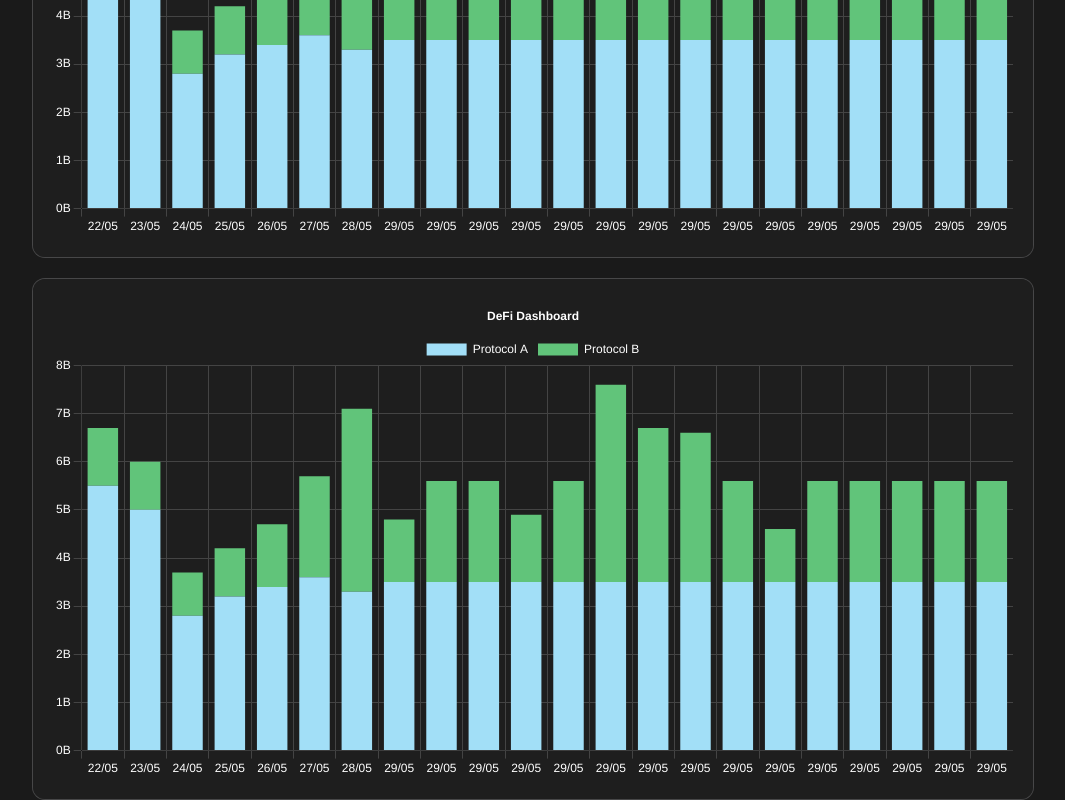
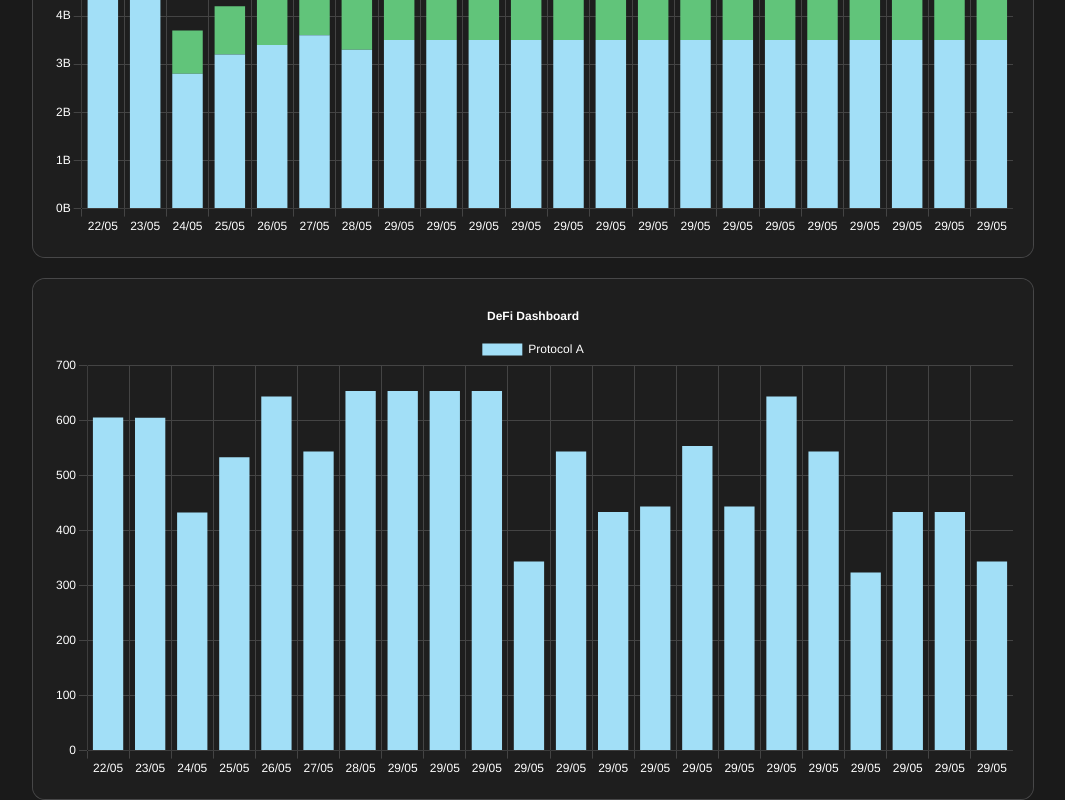
Before and after one commit to paqsa/solscan-clone, a React (Vite) app: page / in a window 1280 px wide. Shown: the part 1484-2284 px from the top of the page, without its empty margins (107-1172 px from the left). Built offline with nearby package versions, Linux system fonts and the light colour scheme.

Commit message:
average ping time solana

```diff
--- a/src/components/averagePing/pingtime.jsx
+++ b/src/components/averagePing/pingtime.jsx
@@ -19,13 +19,8 @@ const DeFiStackedBarChart = () => {
     datasets: [
       {
         label: 'Protocol A',
-        data: [5.5, 5, 2.8, 3.2, 3.4, 3.6, 3.3, 3.5, 3.5, 3.5, 3.5, 3.5, 3.5, 3.5, 3.5, 3.5, 3.5, 3.5, 3.5, 3.5, 3.5, 3.5],
+        data: [605.5, 605, 432.8, 533.2, 643.4, 543.6, 653.3, 653.5, 653.5, 653.5, 343.5, 543.5, 433.5, 443.5, 553.5, 443.5, 643.5, 543.5, 323.5, 433.5, 433.5, 343.5],
         backgroundColor: '#A2DFF7',
-      },
-      {
-        label: 'Protocol B',
-        data: [1.2, 1.0, 0.9, 1.0, 1.3, 2.1, 3.8, 1.3, 2.1, 2.1, 1.4, 2.1, 4.1, 3.2, 3.1, 2.1, 1.1, 2.1, 2.1, 2.1, 2.1, 2.1,],
-        backgroundColor: '#61C47A',
       },
     ],
   };
@@ -52,7 +47,7 @@ const DeFiStackedBarChart = () => {
         stacked: true,
         ticks: {
           color: 'white',
-          callback: (value) => `${value}B`,
+          callback: (value) => `${value}`,
         },
         grid: { color: '#444' },
       },
```
